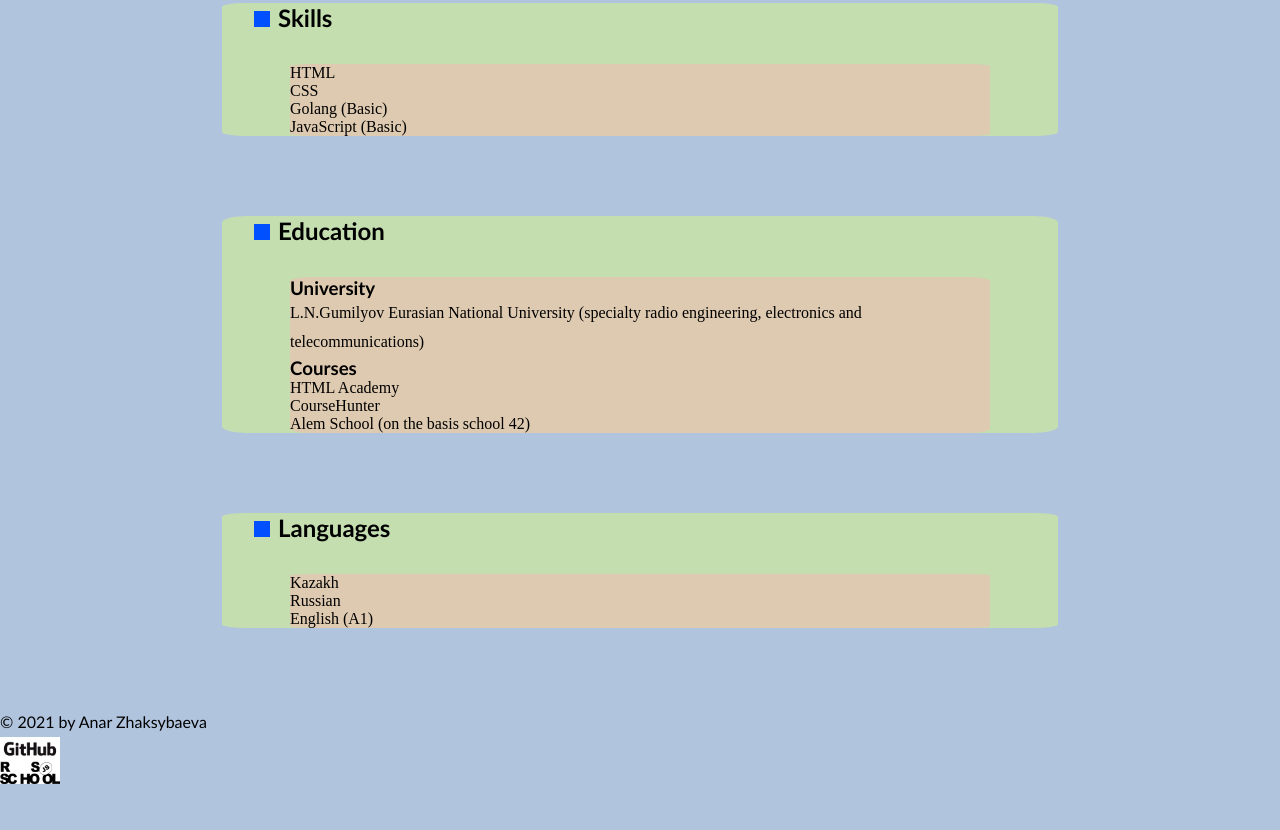
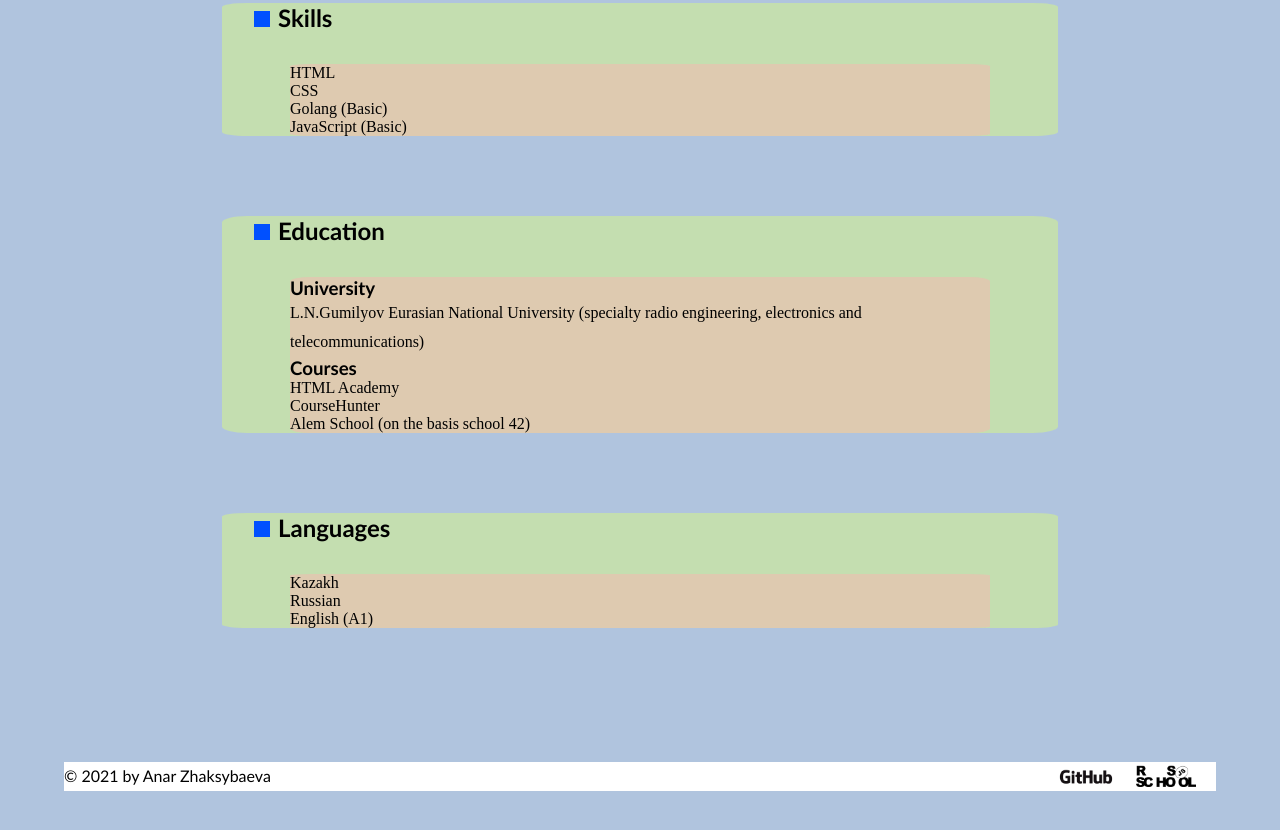
Before and after one commit to Anara0193/rsschool-cv, a plain HTML site: page index.html in a window 1280 px wide. Shown: the part 1056-1886 px from the top of the page. Before the commit the page ends 1840 px from the top, so only its background shows below. Drawn offline with Linux system fonts and the light colour scheme.

Commit message:
feat: add styles for the footer

```diff
--- a/style.css
+++ b/style.css
@@ -308,3 +308,35 @@ section {
 .list_languages {
   font-family: "Montserrat-Thin";
 }
+
+.page-footer {
+  width: 90%;
+  min-height: 138px;
+  margin: 0 auto;
+  display: flex;
+  flex-direction: column;
+  justify-content: center;
+}
+
+.page-footer-inner {
+  background-color: #ffffff;
+  display: flex;
+  justify-content: space-between;
+  align-items: center;
+  flex-wrap: wrap;
+}
+
+.page-footer-copyright {
+  margin-right: auto;
+}
+
+.page-footer-contact-links {
+  display: flex;
+  align-items: center;
+  gap: 68px;
+}
+
+.contact-links-item {
+  display: inline-flex;
+  margin-right: 20px;
+}
```
